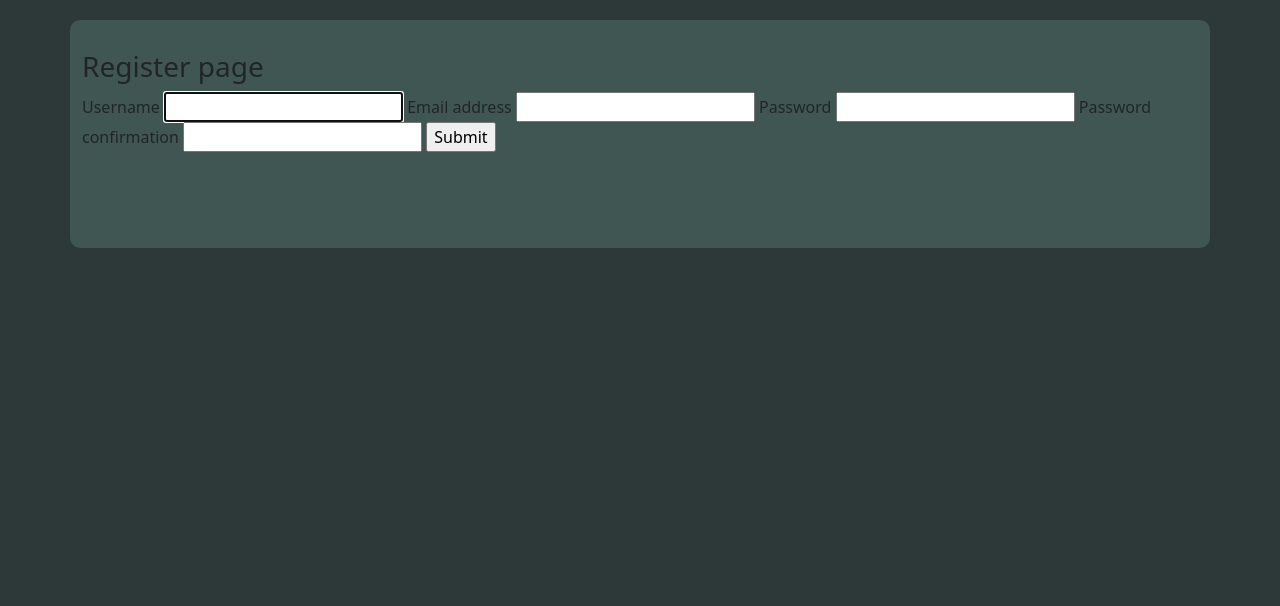
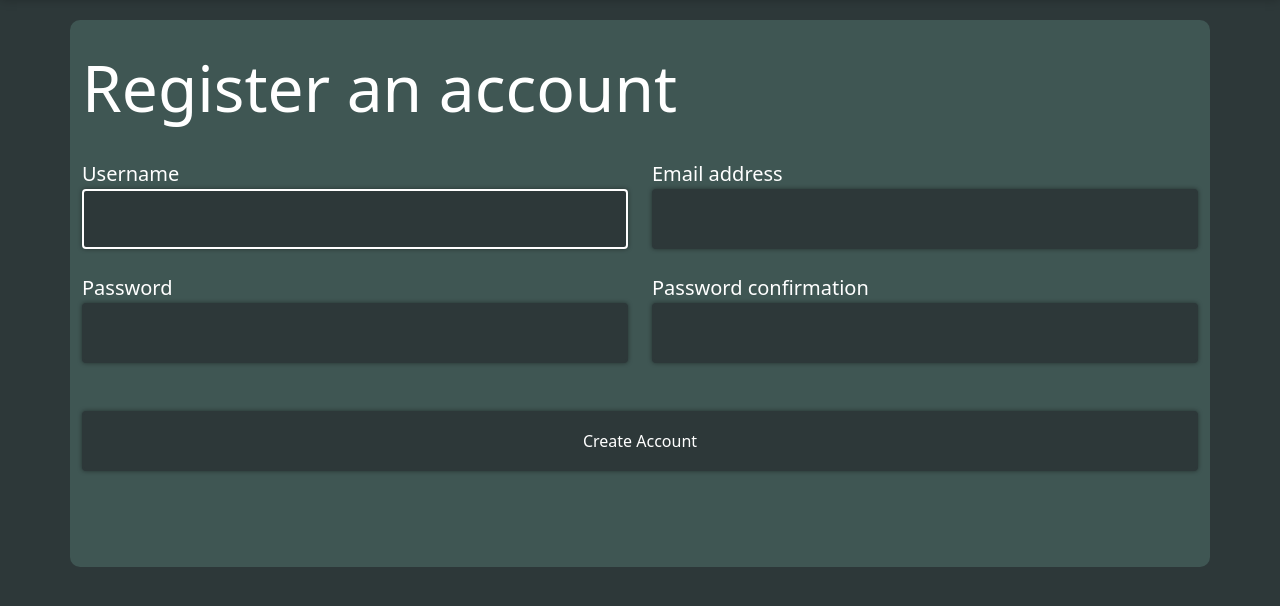
Before and after one commit to austindflatt/Tech_Meetup_Capstone, a Django app: page /register/ in a window 1280 px wide. Shown: the part 72-678 px from the top of the page. Run offline with Django 3.2, Linux system fonts and the light colour scheme; some libraries are stand-ins or nearby versions.

Commit message:
fixed login and register page, added map for meetups on home page if user is authenticated

```diff
--- a/meetupapp/forms.py
+++ b/meetupapp/forms.py
@@ -19,22 +19,10 @@ class MeetupForm(ModelForm):
     def __init__(self, *args, **kwargs):
         super(MeetupForm, self).__init__(*args, **kwargs)
         self.fields['title'].widget.attrs.update(
-            {'class': 'form-control'}
-        )
-        self.fields['thumbnail'].widget.attrs.update(
-            {'class': 'form-control'}
-        )
-        self.fields['topic'].widget.attrs.update(
-            {'class': 'form-control'}
-        )
-        self.fields['description'].widget.attrs.update(
-            {'class': 'form-control'}
-        )
-        self.fields['city'].widget.attrs.update(
-            {'class': 'form-control'}
+            {'class': ''}
         )
         self.fields['meetup_date'].widget.attrs.update(
-            {'class': 'form-control',
+            {'class': '',
              'type': 'datetime-local'}
         )
 
@@ -47,14 +35,5 @@ class JobForm(ModelForm):
     def __init__(self, *args, **kwargs):
         super(JobForm, self).__init__(*args, **kwargs)
         self.fields['title'].widget.attrs.update(
-            {'class': 'form-control'}
+            {'class': ''}
         )
-        self.fields['company'].widget.attrs.update(
-            {'class': 'form-control'}
-        )
-        self.fields['description'].widget.attrs.update(
-            {'class': 'form-control'}
-        )
-        self.fields['location'].widget.attrs.update(
-            {'class': 'form-control'}
-        )
--- a/meetupapp/models.py
+++ b/meetupapp/models.py
@@ -23,7 +23,7 @@ class Meetup(models.Model):
     followers = models.ManyToManyField(User, related_name="meetuppost")
     created = models.DateTimeField(auto_now_add=True)
     event_views = models.IntegerField(default=0)
-    creator = models.ForeignKey(settings.AUTH_USER_MODEL, on_delete=models.CASCADE)
+    creator = models.ForeignKey(settings.AUTH_USER_MODEL, on_delete=models.CASCADE, default=User)
     slug = models.SlugField(null=True, blank=True)
     id = models.UUIDField(default=uuid.uuid4, unique=True, primary_key=True, editable=False)
 
--- a/meetupapp/templates/base/header.html
+++ b/meetupapp/templates/base/header.html
@@ -1,4 +1,4 @@
-<header class="p-3 bg-dark text-white" style="background-color: #405653!important;">
+<header class="p-3 bg-dark text-white" style="background-color: #405653!important; box-shadow: rgb(0 0 0 / 22%) 0px 0px 10px;">
     <div class="container">
       <div class="d-flex flex-wrap align-items-center justify-content-center justify-content-lg-start">
         <ul class="nav col-12 col-lg-auto me-lg-auto mb-2 justify-content-center mb-md-0">
--- a/meetupapp/templates/base/job_form.html
+++ b/meetupapp/templates/base/job_form.html
@@ -7,7 +7,7 @@
             <form method="POST" enctype="multipart/form-data" class="add-content">
               {% csrf_token %}
               {% for field in form %}
-              <label for="..." class="add-content-label">{{field.label}}</label><br>
+              <label for="..." class="label">{{field.label}}</label><br>
               {{field}}<br>
               {% endfor %}
               <br>
--- a/meetupapp/templates/base/meetup_form.html
+++ b/meetupapp/templates/base/meetup_form.html
@@ -8,7 +8,7 @@
             <form method="POST" enctype="multipart/form-data" class="add-content">
               {% csrf_token %}
               {% for field in form %}
-              <label for="project" class="add-content-label">{{field.label}}</label><br>
+              <label for="meetup" class="label">{{field.label}}</label><br>
               {{field}}<br>
               {% endfor %}
               <br>
--- a/meetupapp/templates/members/register.html
+++ b/meetupapp/templates/members/register.html
@@ -3,23 +3,34 @@
 {% load static %}
 {% block content %}
 
-<h3>Register page</h3>
+<h4 class="display-3" style="color: #FFF; ">Register an account</h4>
+<br/>
 
 <form method="POST" action="">
     {% csrf_token %}
-    {{form.username.label}}
+    <div class="row">
+    <div class="col">
+    <label for="username" class="label">{{form.username.label}}</label><br>
     {{form.username}}
-
-    {{form.email.label}}
+    </div>
+        <div class="col">
+    <label for="email" class="label">{{form.email.label}}</label><br>
     {{form.email}}
-
-    {{form.password1.label}}
+        </div>
+    </div>
+    <br/>
+    <div class="row">
+    <div class="col">
+    <label for="password1" class="label">{{form.password1.label}}</label><br>
     {{form.password1}}
-
-    {{form.password2.label}}
+    </div>
+        <div class="col">
+    <label for="password2" class="label">{{form.password2.label}}</label><br>
     {{form.password2}}
-
-    <input type="submit" name="Create Account">
+        </div>
+    </div>
+    <br/></br>
+    <input type="submit" name="Create Account" value="Create Account">
 
 </form>
 
--- a/meetupapp/views.py
+++ b/meetupapp/views.py
@@ -114,7 +114,7 @@ def addEvent(request):
         form = MeetupForm(request.POST, request.FILES)
         if form.is_valid():
             form.save()
-            return redirect('home')
+            return redirect('events')
     context = {'form': form}
     return render(request, 'base/meetup_form.html', context)
 
@@ -127,7 +127,7 @@ def editEvent(request, pk):
         form = MeetupForm(request.POST, request.FILES, instance=event)
         if form.is_valid():
             form.save()
-            return redirect('home')
+            return redirect('events')
     context = {'form': form}
     return render(request, 'base/meetup_form.html', context)
 
--- a/static/styles/style.css
+++ b/static/styles/style.css
@@ -317,3 +317,49 @@ mark {
     margin-top: 10px;
   }
 }
+
+/* Form Styling */
+input {
+	border-radius: 4px;
+    border: 2px solid rgb(45 56 57);
+    height: 60px;
+    width: 100%;
+    color: rgb(255 255 255);
+    transition: all 0.2s ease 0s;
+    outline: none;
+    font-size: inherit;
+    padding: 15px;
+    background: rgb(45 56 57);
+    box-shadow: rgb(12 12 12 / 50%) 0px 0px 4px;
+}
+
+textarea {
+	border-radius: 4px;
+	border: 2px solid rgb(45 56 57);
+	width: 100%;
+	color: rgb(255 255 255);
+	transition: all 0.2s ease 0s;
+	outline: none;
+	font-size: inherit;
+	padding: 15px;
+	background: rgb(45 56 57);
+	box-shadow: rgb(12 12 12 / 50%) 0px 0px 4px;
+	height: 200px;
+	resize: none;
+	margin-top: 6px;
+}
+
+.label {
+    color: #fff;
+    font-size: 20px;
+}
+
+:focus {
+	border-color: var(--main);
+	transition: 0.2s;
+}
+
+#id_creator, label[for="id_creator"] {
+  position: absolute;
+  display: none
+}
```
Also changed, not shown: meetupapp/templates/base/home.html (+20 -2 lines), meetupapp/templates/members/login.html (+14 -8 lines), static/images/thumbnails/html.png (added).
